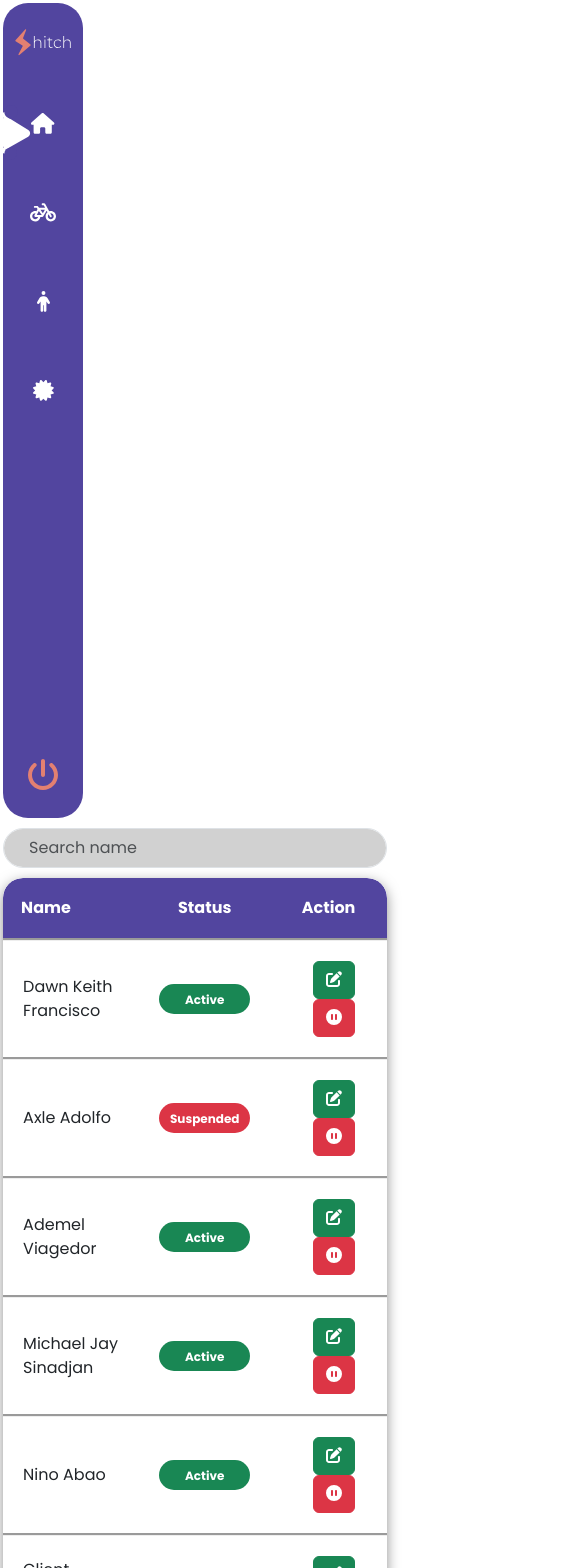
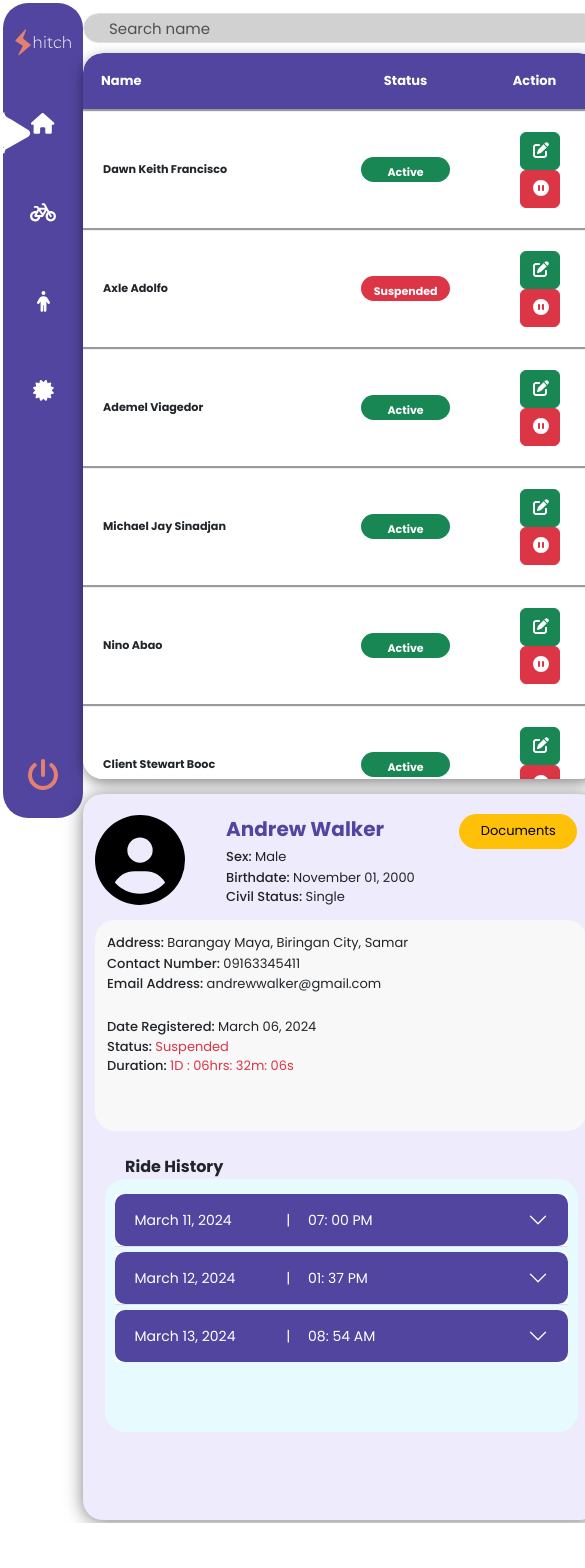
Before and after one commit to wingled22/pagyeonjaFrontEnd, a React (Vite) app: page /commuter in a window 390 px wide. Shown: the top 1568 px of the page, 585 px wide, since content can reach past the window. After the commit the page ends 1523 px from the top, so only its background shows below. Built offline with nearby package versions, Linux system fonts and the light colour scheme.

Commit message:
made the page responsive

```diff
--- a/src/App.jsx
+++ b/src/App.jsx
@@ -6,10 +6,10 @@ function App() {
   return (
     <>
       <Row>
-        <Col md={1} sm={1}>
+        <Col xs={2} sm={2} md={2} lg={1} xl={1}>
           <NavigationBar />
         </Col>
-        <Col md={11}>
+        <Col xs={10} sm={10} md={9} lg={11} xl={11}>
           <Outlet />
         </Col>
       </Row>
--- a/src/assets/css/CommuterDetails.css
+++ b/src/assets/css/CommuterDetails.css
@@ -1,93 +1,99 @@
-.commuterDetailsContainer
-{
+.commuterDetailsContainer {
+
+    /* display: flex !important; */
     background: #EEEBFC;
-    height: 86vh;
     width: 100%;
 
     border-radius: 20px;
+    /* min-width: 400px !important; */
     /* margin-left: 10px; */
+
+    min-width: 516px !important;
+    min-height: 86vh !important;
 
     box-shadow: 0px 2px 18.3px #00000080;
 }
 
-#colContainerDetails
-{
+#colContainerDetails {
     /* width: 40%; */
 }
 
-.imageContainer
-{
-    width: 105px;
-    height: 105px;
+.imageContainer {
+    width: 90px;
+    height: 90px;
 
-    margin: 25px;
+    margin-top: 2.5vh;
 }
 
-.text-name
-{
+.text-name {
     margin-top: 20px;
     margin-left: 45px;
 
-    font-size: 2vw;
+    font-size: 20px;
     font-weight: bold;
 }
 
-.labelInfoPositioning
-{
+.labelInfoPositioning {
     margin-left: 45px;
 }
 
-.labelInfo
-{
+.labelInfo {
     font-weight: 500;
-    font-size: 14px;
+    font-size: 13px;
 }
 
-.textInfo
-{
+.textInfo {
     font-weight: normal;
 
 }
 
-.btnViewDocuments
-{
+.btnViewDocuments {
     margin: 20px;
     margin-right: 20px;
 
     font-weight: normal !important;
     border-radius: 50px !important;
+
+    height: 35px;
+    width: 80%;
+
+    font-size: small;
 }
 
-.containerCommuterDetails
-{
+.containerCommuterDetails {
     /* width: 530px !important; */
     /* width: 100%; */
-    height: 100%;
+    /* height: 25vh; */
+    min-height: 25vh !important;
 
     margin: 0 auto;
+    margin-top: 10px;
+
 
     border-radius: 20px;
 
     background-color: #f8f8f8;
-    padding: 10px;
+
+    padding-top: 10px;
 }
 
-.labelRideHistory
-{
+.labelRideHistory {
     padding: 10px;
     margin-top: 20px;
     margin-left: 20px;
 
-    font-size: 20px;
+    font-size: 1rem;
     font-weight: bold;
 }
 
-.containerRideHistory
-{
+.containerRideHistory {
     /* width: 100% !important; */
-    height: 190px;
+    /* height: 190px; */
+    /* height: 100%; */
+    max-height: 30vh;
+    min-height: 30vh !important;
 
-    max-height: 100%;
+    /* min-height: 240px !important; */
 
     margin: 0 auto;
 
@@ -98,39 +104,301 @@
     overflow: auto;
 }
 
-#accordionHeaderStyle > button
-{
-    background-color:  #52459F !important;
+#accordionHeaderStyle>button {
+
+    background-color: #52459F !important;
     color: white;
 
     border-radius: 10px !important;
 
     margin-top: 5px;
+
+    font-size: 14px !important;
 }
 
-#accordionHeaderStyle > button::after
-{
+#accordionHeaderStyle>button::after {
     /* background-color: white !important; */
     filter: brightness(0) invert(1);
 }
 
-.dropOffDateHeader
-{
+.dropOffDateHeader {
     max-width: 200px;
 }
 
-.riderHistoryLabelInfo
-{
+.riderHistoryLabelInfo {
     font-weight: bold;
     font-size: 13px;
 }
 
-.riderHistoryTextInfo
-{
+.riderHistoryTextInfo {
     font-size: 13px;
 }
 
-.newlineInfo
-{
+.newlineInfo {
     margin-top: 13px !important;
 }
+
+@media (max-width: 767px)
+{
+    .commuterDetailsContainer
+    {
+        min-width: 516px !important;
+        margin: 0 auto;
+        margin-top: 15px;
+    }
+}
+
+/* @media (max-width: 1067px) {
+    .text-name {
+        font-size: 3vh !important;
+    }
+
+    .imageContainer {
+        width: 10vw;
+        height: 10vh;
+        margin-top: 2.5vh;
+    }
+
+    .labelInfo {
+        font-size: 1.6vh;
+    }
+
+    .btnViewDocuments {
+
+        height: 35px;
+        width: 70%;
+
+        font-size: x-small;
+    }
+
+    .riderHistoryLabelInfo {
+        font-size: 10px;
+    }
+
+    .riderHistoryTextInfo {
+        font-size: 10px;
+    }
+
+    #accordionHeaderStyle>button {
+        font-size: 12px !important;
+
+        height: 40px !important;
+    }
+}
+
+
+@media (max-width: 991px) {
+    .text-name
+    {
+        font-size: 12px !important;
+    }
+
+    .imageContainer {
+        width: 60px;
+        height: 60px;
+    }
+
+    .labelInfo
+    {
+        font-size: 9px;
+    }
+
+    .labelRideHistory
+    {
+        font-size: 13px;
+
+        margin-left: 10px;
+    }
+
+    .btnViewDocuments {
+
+        height: 30px;
+        width: 80%;
+
+        font-size: xx-small;
+
+        padding-left: 10px;
+    }
+
+    .riderHistoryLabelInfo {
+        font-size: 5px;
+    }
+
+    .riderHistoryTextInfo {
+        font-size: 5px;
+    }
+
+    #accordionHeaderStyle>button {
+        font-size: 8px !important;
+
+        height: 35px !important;
+    }
+}
+
+
+@media (max-width: 767px) {
+    .text-name
+    {
+        font-size: 18px !important;
+    }
+
+    .imageContainer {
+        width: 80px;
+        height: 80px;
+    }
+
+    .labelInfo
+    {
+        font-size: 10px;
+    }
+
+    .btnViewDocuments {
+
+        height: 35px;
+        width: 70%;
+
+        font-size: x-small;
+    }
+
+    .riderHistoryLabelInfo {
+        font-size: 10px;
+    }
+
+    .riderHistoryTextInfo {
+        font-size: 10px;
+    }
+
+    #accordionHeaderStyle>button {
+        font-size: 12px !important;
+
+        height: 40px !important;
+    }
+
+    .commuterDetailsContainer
+    {
+        margin-top: 15px;
+    }
+} */
+
+/*
+
+
+@media (max-width: 497px) {
+    .text-name
+    {
+        font-size: 12px !important;
+    }
+
+    .imageContainer {
+        width: 60px;
+        height: 60px;
+    }
+
+    .labelInfo
+    {
+        font-size: 9px;
+    }
+
+    .labelRideHistory
+    {
+        font-size: 13px;
+
+        margin-left: 10px;
+    }
+
+    .btnViewDocuments {
+
+        height: 30px;
+        width: 80%;
+
+        font-size: xx-small;
+
+        padding-left: 10px;
+    }
+
+    .riderHistoryLabelInfo {
+        font-size: 5px;
+    }
+
+    .riderHistoryTextInfo {
+        font-size: 5px;
+    }
+
+    #accordionHeaderStyle>button {
+        font-size: 8px !important;
+
+        height: 35px !important;
+    }
+}
+
+@media (max-width: 375px)
+{
+    .btnViewDocuments
+    {
+        height: 28px;
+        width: 80%;
+
+        font-size: xx-small;
+
+        padding-left: 6px;
+    }
+
+    .text-name
+    {
+        font-size: 10px !important;
+    }
+
+    .imageContainer {
+        width: 50px;
+        height: 50px;
+    }
+
+    .labelInfo
+    {
+        font-size: 8px;
+    }
+
+    .riderHistoryLabelInfo {
+        font-size: 3px;
+    }
+
+    .riderHistoryTextInfo {
+        font-size: 5px;
+    }
+}
+
+@media (min-height: 1024px)
+{
+    .btnViewDocuments
+    {
+        height: 28px;
+        width: 80%;
+
+        font-size: xx-small;
+
+        padding-left: 6px;
+    }
+
+    .text-name
+    {
+        font-size: 10px !important;
+    }
+
+    .imageContainer {
+        width: 50px;
+        height: 50px;
+    }
+
+    .labelInfo
+    {
+        font-size: 8px;
+    }
+
+    .riderHistoryLabelInfo {
+        font-size: 3px;
+    }
+
+    .riderHistoryTextInfo {
+        font-size: 5px;
+    }
+} */
--- a/src/assets/css/CommuterSearch.css
+++ b/src/assets/css/CommuterSearch.css
@@ -1,8 +1,8 @@
-.commuterSearchContainer
-{
+.commuterSearchContainer {
     background-color: #d1d1d1 !important;
-    height: 40px !important;
-    /* margin-left: 20px !important; */
+
+    height: 40px;
+
     margin-top: 10px !important;
     margin-bottom: 10px !important;
 
@@ -10,3 +10,20 @@
 
     padding-left: 25px !important;
 }
+
+@media (max-width: 1067px)
+{
+    .commuterSearchContainer
+    {
+        height: 30px;
+        font-size: 15px;
+    }
+}
+
+@media (max-width: 767px)
+{
+    .commuterSearchContainer
+    {
+        min-width: 516px !important;
+    }
+}
--- a/src/assets/css/CommuterTable.css
+++ b/src/assets/css/CommuterTable.css
@@ -1,58 +1,60 @@
-.CommuterTableContainer
-{
-    height: 86vh;
+.CommuterTableContainer {
+    /* display: flex !important; */
+    min-height: 86vh !important;
+    /* min-width: 516px !important; */
+
     width: 100%;
     background-color: #eceaea;
     border-radius: 20px;
 
-    max-height: 86vh;
+    /* min-width: 400px !important; */
+
+    max-height: 86vh !important;
     overflow: auto;
 
-    /* margin-left: 20px; */
+    /* /* margin-left: 20px; * */
 
     box-shadow: 0px 4px 14.1px -1px #00000080;
 }
 
-thead
+.tableCommuterTable
 {
+    /* min-width: 516px !important; */
+}
+
+thead {
     position: sticky !important;
 }
 
 
-.tableCommuterTable
-{
+.tableCommuterTable {
     margin: auto;
 
     width: 100%;
     background: white;
 }
 
-.trCommuterTable
-{
+.trCommuterTable {
 
     /* background-color:  #52459F !important; */
     color: white;
     height: 50px;
 }
 
-.rowCommuterTable
-{
+.rowCommuterTable {
     border: 1px;
 }
 
-.btn
-{
+.btn {
     margin-left: 10px;
 }
 
-tbody
-{
+tbody {
     overflow: auto !important;
     max-height: 86vh;
 }
 
-.badgeStatusCommuter
-{
+.badgeStatusCommuter {
     width: 100%;
     margin: 0 auto;
 
@@ -64,3 +66,85 @@ tbody
 
     padding: 10px;
 }
+
+.statusTh
+{
+    text-align: center;
+}
+
+@media (max-width: 1067px) {
+    .thCommuterTable {
+        font-size: small;
+    }
+
+    .commuterName {
+        font-size: 0.7rem !important;
+    }
+
+    .badgeStatusCommuter {
+        height: 25px;
+        width: 100%;
+
+        font-size: 11px;
+    }
+
+}
+
+@media (max-width: 1065px)
+{
+    .btnAction
+    {
+        width: 40px;
+        height: 40;
+    }
+}
+
+
+/*
+@media (max-width: 280px)
+{
+    .thCommuterTable {
+        font-size: xx-small;
+    }
+
+    .commuterName {
+        font-size: 0.5rem !important;
+    }
+
+    .badgeStatusCommuter {
+        height: 5px;
+        width: 20%;
+    }
+
+    .statusName
+    {
+        visibility: hidden;
+    }
+
+    .statusTh
+    {
+       margin-top: 100px !important;
+
+       text-align: justify !important;
+    }
+} */
+
+/*
+.col-sm-4 {
+    flex: 0 0 33.333333%;
+    max-width: 33.333333%;
+}
+
+.col-3 {
+    flex: 0 0 25%;
+    max-width: 25%;
+} */
+
+
+@media (max-width: 767px)
+{
+    .CommuterTableContainer
+    {
+        min-width: 516px !important;
+    }
+}
--- a/src/components/Commuter/CommuterAccordion.jsx
+++ b/src/components/Commuter/CommuterAccordion.jsx
@@ -34,84 +34,84 @@ const CommuterAccordion = () => {
                 {data.map((item) => (
                     <AccordionItem key={item.id}>
                         <AccordionHeader id='accordionHeaderStyle' targetId={item.id.toString()}>
-                            <Col md={3}>
-                                {item.dropOffDate}
+                            <Col md={4} sm={4} xs={4}>
+                                <span className='headerText'>{item.dropOffDate}</span>
                             </Col>
                             <Col>
-                                &emsp;|&emsp; {item.dropOFfTime}
+                                <span className='headerText'>&emsp;|&emsp; {item.dropOFfTime} </span>
                             </Col>
 
                         </AccordionHeader>
                         <AccordionBody accordionId={item.id.toString()}>
                             <Row>
-                                <Col md={4}>
+                                <Col md={4} sm={4} xs={4}>
                                     <span className="riderHistoryLabelInfo">Starting Point </span>
                                 </Col>
-                                <Col md={8}>
+                                <Col md={8} sm={8} xs={8}>
                                     <span className='riderHistoryTextInfo'> : &emsp;{item.startingPoint}</span>
                                 </Col>
                             </Row>
                             <Row>
-                                <Col md={4}>
+                                <Col md={4} sm={4} xs={4}>
                                     <span className="riderHistoryLabelInfo">End Destination</span>
                                 </Col>
-                                <Col md={8}>
+                                <Col md={8} sm={8} xs={8}>
                                     <span className='riderHistoryTextInfo'> : &emsp;{item.endDestination}</span>
                                 </Col>
                             </Row>
                             <Row className='newlineInfo'>
-                                <Col md={2}>
+                                <Col md={2} sm={2} xs={2}>
                                     <span className="riderHistoryLabelInfo">Rider</span>
                                 </Col>
-                                <Col md={3}>
+                                <Col md={3} sm={3} xs={3}>
                                     <span className='riderHistoryTextInfo'> : &emsp;{item.riderName}</span>
                                 </Col>
-                                <Col md={3} style={{marginLeft:'20px'}}>
+                                <Col md={3} sm={3} xs={3} style={{marginLeft:'20px'}}>
                                     <span className='riderHistoryLabelInfo'>Starting Time</span>
                                 </Col>
-                                <Col md={3}>
+                                <Col md={3} sm={3} xs={3}>
                                     <span className='riderHistoryTextInfo'> : &emsp;{item.startingTime}</span>
                                 </Col>
                             </Row>
                             <Row>
-                                <Col md={2}>
+                                <Col md={2} sm={2} xs={2}>
                                     <span className="riderHistoryLabelInfo">Rider ID</span>
                                 </Col>
-                                <Col md={3}>
+                                <Col md={3} sm={3} xs={3}>
                                     <span className='riderHistoryTextInfo'> : &emsp;{item.riderID}</span>
                                 </Col>
-                                <Col md={3} style={{marginLeft:'20px'}}>
+                                <Col md={3} sm={3} xs={3} style={{marginLeft:'20px'}}>
                                     <span className='riderHistoryLabelInfo'>End Time</span>
                                 </Col>
-                                <Col md={3}>
+                                <Col md={3} sm={3} xs={3}>
                                     <span className='riderHistoryTextInfo'> : &emsp;{item.dropOFfTime}</span>
                                 </Col>
                             </Row>
                             <Row className='newlineInfo'>
-                                <Col md={3}>
+                                <Col md={3} sm={3} xs={3}>
                                     <span className="riderHistoryLabelInfo">Vehicle</span>
                                 </Col>
-                                <Col md={3}>
+                                <Col md={3} sm={3} xs={3}>
                                     <span className='riderHistoryTextInfo'> : &emsp;{item.vehicleType}</span>
                                 </Col>
-                                <Col md={2} style={{marginLeft:'20px'}}>
+                                <Col md={2} sm={2} xs={2} style={{marginLeft:'20px'}}>
                                     <span className='riderHistoryLabelInfo'>Fare</span>
                                 </Col>
-                                <Col md={3}>
+                                <Col md={3} sm={2} xs={3}>
                                     <span className='riderHistoryTextInfo text-success'> : &emsp;{item.fare}</span>
                                 </Col>
                             </Row>
                             <Row>
-                                <Col md={3}>
+                                <Col md={3} sm={3} xs={3}>
                                     <span className="riderHistoryLabelInfo">Plate Number</span>
                                 </Col>
-                                <Col md={3}>
+                                <Col md={3} sm={3} xs={3}>
                                     <span className='riderHistoryTextInfo'> : &emsp;{item.vehiclePlate}</span>
                                 </Col>
-                                <Col md={2} style={{marginLeft:'20px'}}>
+                                <Col md={2} sm={2} xs={2} style={{marginLeft:'20px'}}>
                                     <span className='riderHistoryLabelInfo'>Rate</span>
                                 </Col>
-                                <Col md={3}>
+                                <Col md={3} sm={3} xs={3}>
                                     <span className={`riderHistoryTextInfo ${2.7 >= 1.0 && 2.7 <= 2.9 ? 'text-danger' : 2.7 >= 3.0  && 2.7 <= 3.9? 'text-warning' : 'text-success'}`}> : &emsp;2.7</span>
                                 </Col>
                             </Row>
--- a/src/components/Commuter/CommuterDetails.jsx
+++ b/src/components/Commuter/CommuterDetails.jsx
@@ -5,19 +5,19 @@ import {
     faCircleUser
 } from "@fortawesome/free-solid-svg-icons";
 
-import { Row, Col } from 'reactstrap';
+import { Row, Col, Container } from 'reactstrap';
 
 import CommuterAccordion from '../../components/Commuter/CommuterAccordion.jsx'
 
 const CommuterDetails = () => {
     return (<>
 
-        <div className="commuterDetailsContainer">
+        <Container className="commuterDetailsContainer" fluid>
             <Row>
-                <Col md="2">
+                <Col md="2" sm="2" xs="2">
                     <Icon icon={faCircleUser} color='black' className="imageContainer"></Icon>
                 </Col>
-                <Col md="6" id="textInfoContainer">
+                <Col md="6" sm="6" xs="6" id="textInfoContainer">
                     <div className="text-name">Andrew Walker</div>
                     <div className="labelInfoPositioning">
                         <span className="labelInfo">Sex: <span className="textInfo">Male</span></span>
@@ -25,14 +25,14 @@ const CommuterDetails = () => {
                         <div className="labelInfo">Civil Status: <span className="textInfo">Single</span></div>
                     </div>
                 </Col>
-                <Col md="4">
+                <Col md="4" sm="4" xs="4">
                     <div className="btn btn-warning btnViewDocuments">
                         Documents
                     </div>
                 </Col>
             </Row>
-            <Row>
-                <Col className="containerCommuterDetails" md={11}>
+            <Row className="containerCommuterDetails">
+                <Col md={10} sm="10" xs="10">
                     <span className="labelInfo">Address: <span className="textInfo">Barangay Maya, Biringan City, Samar</span></span>
                     <div className="labelInfo">Contact Number: <span className="textInfo">09163345411</span></div>
                     <div className="labelInfo">Email Address: <span className="textInfo">andrewwalker@gmail.com</span></div>
@@ -44,13 +44,14 @@ const CommuterDetails = () => {
                     </div>
                 </Col>
             </Row>
+            <br />
+            <span className="labelRideHistory">Ride History</span>
             <Row>
-                <span className="labelRideHistory">Ride History</span>
-                <Col className="containerRideHistory" md={11}>
+                <Col className="containerRideHistory" md={11} sm="11" xs="11">
                     <CommuterAccordion />
                 </Col>
             </Row>
-        </div>
+        </Container>
 
     </>);
 }
--- a/src/components/Commuter/CommuterTable.jsx
+++ b/src/components/Commuter/CommuterTable.jsx
@@ -25,25 +25,25 @@ const CommuterTable = () => {
                 <table className='tableCommuterTable'>
                     <thead className='theadCommuterTable'>
                         <tr className='trCommuterTable'>
-                            <th className='thCommuterTable' style={{ width: '35%', paddingLeft: '20px', borderRadius: '20px 0 0 0', marginBottom: '10px' }}>Name</th>
-                            <th className='thCommuterTable' style={{ width: '30%', padding: '20px', textAlign:'center'}}>Status</th>
-                            <th className='thCommuterTable' style={{ width: '30%', padding: '20px', borderRadius: '0 20px 0 0', textAlign:'center' }}>Action</th>
+                            <th className='thCommuterTable col-6 col-sm-5' style={{ paddingLeft: '20px', borderRadius: '20px 0 0 0', marginBottom: '10px' }}>Name</th>
+                            <th className='thCommuterTable col-3 col-sm-3 statusTh' style={{ padding: '20px' }}>Status</th>
+                            <th className='thCommuterTable col-3 col-sm-4' style={{ padding: '20px', borderRadius: '0 20px 0 0', textAlign: 'center' }}>Action</th>
                         </tr>
                     </thead>
                     <tbody>
                         {data.map(item => (
                             <tr key={item.id}>
-                                <td style={{ borderTop: 'groove', padding: '20px' }}>{item.name}</td>
+                                <td className='commuterName' style={{ borderTop: 'groove', padding: '20px', fontSize: '0.8rem', fontWeight: 'bold' }}>{item.name}</td>
                                 <td style={{ borderTop: 'groove', padding: '20px' }}>
-                                <Badge className='badgeStatusCommuter' color={item.status === 'Active' ? 'success' : 'danger'}>
-                                    {item.status}
-                                </Badge></td>
-                                <td style={{ borderTop: 'groove', padding: '20px', textAlign: 'center'}}>
+                                    <Badge className='badgeStatusCommuter' color={item.status === 'Active' ? 'success' : 'danger'}>
+                                        <span className='statusName'>{item.status}</span>
+                                    </Badge></td>
+                                <td style={{ borderTop: 'groove', padding: '20px', textAlign: 'center' }}>
                                     {/* Use Reactstrap Button for the action */}
-                                    <button className='btn btn-success' onClick={() => console.log(`Action clicked for ${item.name}`)}>
+                                    <button className='btn btn-success btnAction' onClick={() => console.log(`Action clicked for ${item.name}`)}>
                                         <Icon icon={faPenToSquare} color='white' />
                                     </button>
-                                    <button className='btn btn-danger' onClick={() => console.log(`Action clicked for ${item.name}`)}>
+                                    <button className='btn btn-danger btnAction' onClick={() => console.log(`Action clicked for ${item.name}`)}>
                                         <Icon icon={faCirclePause} color='white' />
                                     </button>
                                 </td>
--- a/src/routes/CommuterPage.jsx
+++ b/src/routes/CommuterPage.jsx
@@ -1,27 +1,27 @@
 import CommuterTable from "../components/Commuter/CommuterTable.jsx";
 import CommuterDetails from "../components/Commuter/CommuterDetails.jsx";
 import CommuterSearch from "../components/Commuter/CommuterSearch.jsx";
-import { Row, Col } from "reactstrap";
+import { Row, Col, Container } from "reactstrap";
 
 const CommuterPage = () => {
 
     return (
         <>
-            <div>
-                <Row>
-                    <Col md={5} sm={12}>
+            <Container>
+                <Row className="commuterPageContainer d-flex flex-md-row flex-lg-column">
+                    <Col md={5} xs={12}>
                         <CommuterSearch/>
                     </Col>
                 </Row>
-                <Row>
-                    <Col md={6} sm={12} id='colContainerTable'>
+                <Row className="d-flex">
+                    <Col md={6} xs={12} id="colContainerTable">
                         <CommuterTable />
                     </Col>
-                    <Col md={6} id='colContainerDetails'>
+                    <Col md={6} xs={12} id='colContainerDetails'>
                         <CommuterDetails/>
                     </Col>
                 </Row>
-            </div>
+            </Container>
 
 
         </>
```
